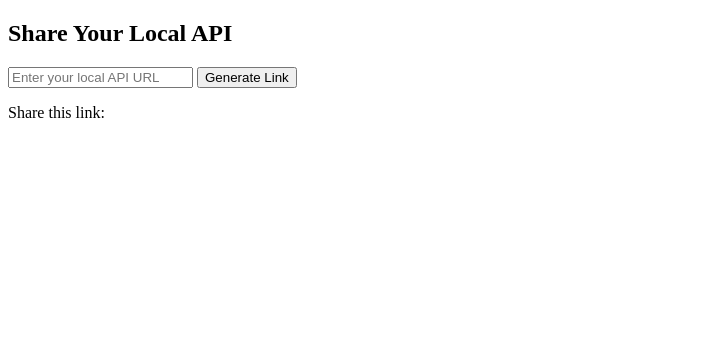
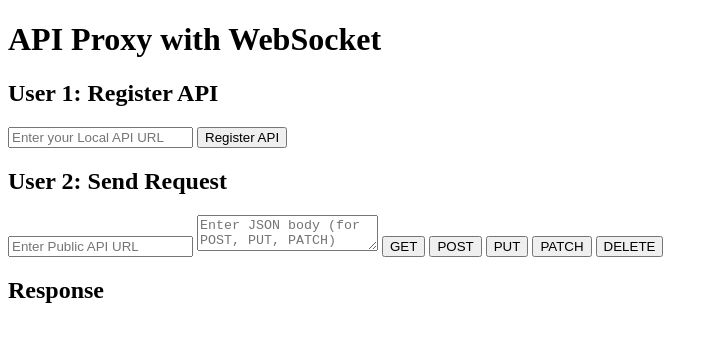
Before and after one commit to VinuGirase/api-share-prototype-1, a plain HTML site: page index.html in a window 1280 px wide. Shown: the whole page, without its empty margins (0-718 px from the left). Drawn offline with Linux system fonts and the light colour scheme.

Commit message:
Update index.html

```diff
--- a/index.html
+++ b/index.html
@@ -3,40 +3,87 @@
 <head>
     <meta charset="UTF-8">
     <meta name="viewport" content="width=device-width, initial-scale=1.0">
-    <title>Local API Tester</title>
+    <title>API Proxy with WebSocket</title>
 </head>
 <body>
-    <h2>Share Your Local API</h2>
-    <input type="text" id="localApi" placeholder="Enter your local API URL">
-    <button onclick="registerAPI()">Generate Link</button>
-    <p>Share this link: <span id="publicLink"></span></p>
+    <h1>API Proxy with WebSocket</h1>
+
+    <h2>User 1: Register API</h2>
+    <input type="text" id="localApiUrl" placeholder="Enter your Local API URL">
+    <button onclick="registerApi()">Register API</button>
+    <p id="publicApiUrl"></p>
+
+    <h2>User 2: Send Request</h2>
+    <input type="text" id="requestUrl" placeholder="Enter Public API URL">
+    <textarea id="requestBody" placeholder="Enter JSON body (for POST, PUT, PATCH)"></textarea>
+    <button onclick="sendApiRequest('GET')">GET</button>
+    <button onclick="sendApiRequest('POST')">POST</button>
+    <button onclick="sendApiRequest('PUT')">PUT</button>
+    <button onclick="sendApiRequest('PATCH')">PATCH</button>
+    <button onclick="sendApiRequest('DELETE')">DELETE</button>
+
+    <h2>Response</h2>
+    <pre id="apiResponse"></pre>
 
     <script>
-        async function registerAPI() {
-            const localApi = document.getElementById("localApi").value.trim();
+        let socket;
 
-            if (!localApi) {
-                alert("Please enter a valid local API URL.");
-                return;
-            }
+        function registerApi() {
+            const localApi = document.getElementById("localApiUrl").value;
+            fetch("http://localhost:8080/register", {
+                method: "POST",
+                headers: { "Content-Type": "application/json" },
+                body: JSON.stringify({ local_api: localApi })
+            })
+            .then(response => response.json())
+            .then(data => {
+                document.getElementById("publicApiUrl").innerText = "Public API: " + data.public_api;
+                setupWebSocket(data.public_api);
+            })
+            .catch(error => console.error("Error:", error));
+        }
 
-            try {
-                const response = await fetch("https://api-share-prototype-1-jr7j.onrender.com/register", {
-                    method: "POST",
-                    headers: { "Content-Type": "application/json" },
-                    body: JSON.stringify({ local_api: localApi })
-                });
+        function setupWebSocket(publicApiUrl) {
+            socket = new WebSocket("ws://localhost:8080/ws");
 
-                if (!response.ok) {
-                    throw new Error(`HTTP Error! Status: ${response.status}`);
-                }
+            socket.onopen = function () {
+                console.log("WebSocket connected.");
+                socket.send(JSON.stringify({ type: "register", public_api: publicApiUrl }));
+            };
 
-                const data = await response.json();
-                document.getElementById("publicLink").innerText = data.public_api;
-            } catch (error) {
-                console.error("Failed to register API:", error);
-                document.getElementById("publicLink").innerText = "Error registering API. Check console.";
-            }
+            socket.onmessage = function (event) {
+                const request = JSON.parse(event.data);
+                console.log("Received request:", request);
+
+                // Forward request to local API
+                fetch(request.local_api, {
+                    method: request.method,
+                    headers: request.headers,
+                    body: request.body ? JSON.stringify(request.body) : null
+                })
+                .then(response => response.json())
+                .then(data => {
+                    console.log("Forwarded response:", data);
+                    socket.send(JSON.stringify({ request_id: request.request_id, response: data }));
+                })
+                .catch(error => console.error("Error:", error));
+            };
+        }
+
+        function sendApiRequest(method) {
+            const url = document.getElementById("requestUrl").value;
+            const body = document.getElementById("requestBody").value;
+
+            fetch(url, {
+                method: method,
+                headers: { "Content-Type": "application/json" },
+                body: ["POST", "PUT", "PATCH"].includes(method) ? body : null
+            })
+            .then(response => response.json())
+            .then(data => {
+                document.getElementById("apiResponse").innerText = JSON.stringify(data, null, 2);
+            })
+            .catch(error => console.error("Error:", error));
         }
     </script>
 </body>
```
